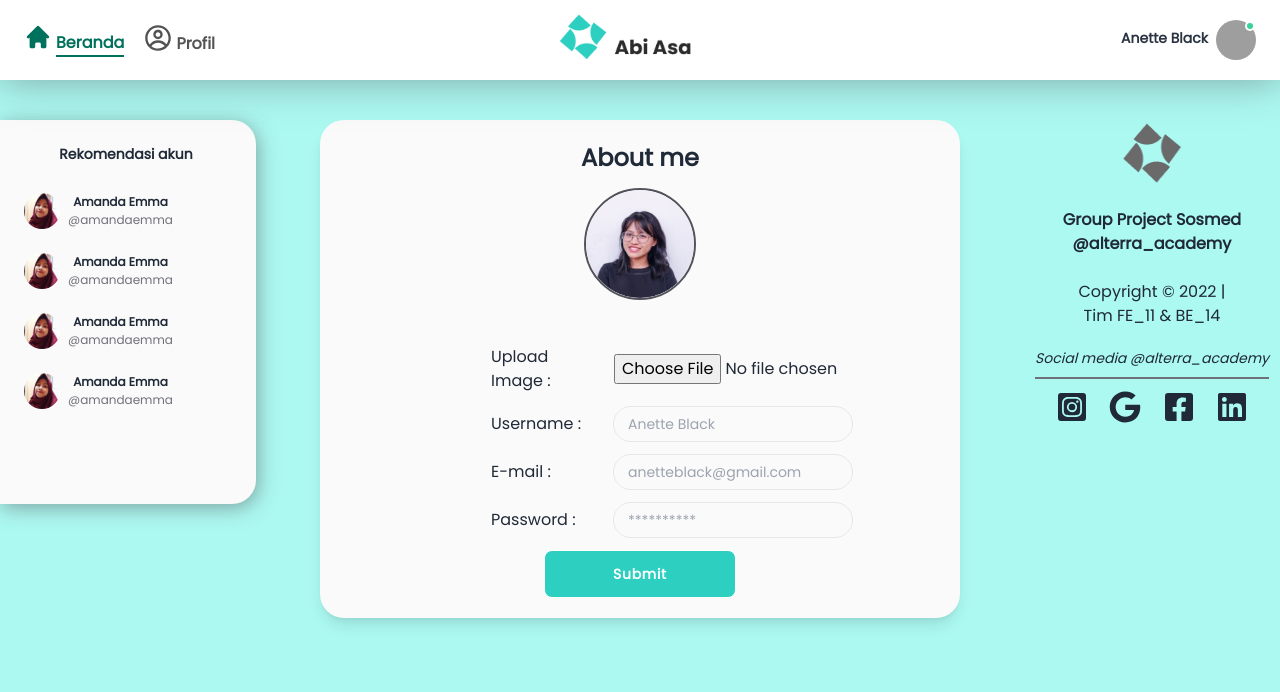
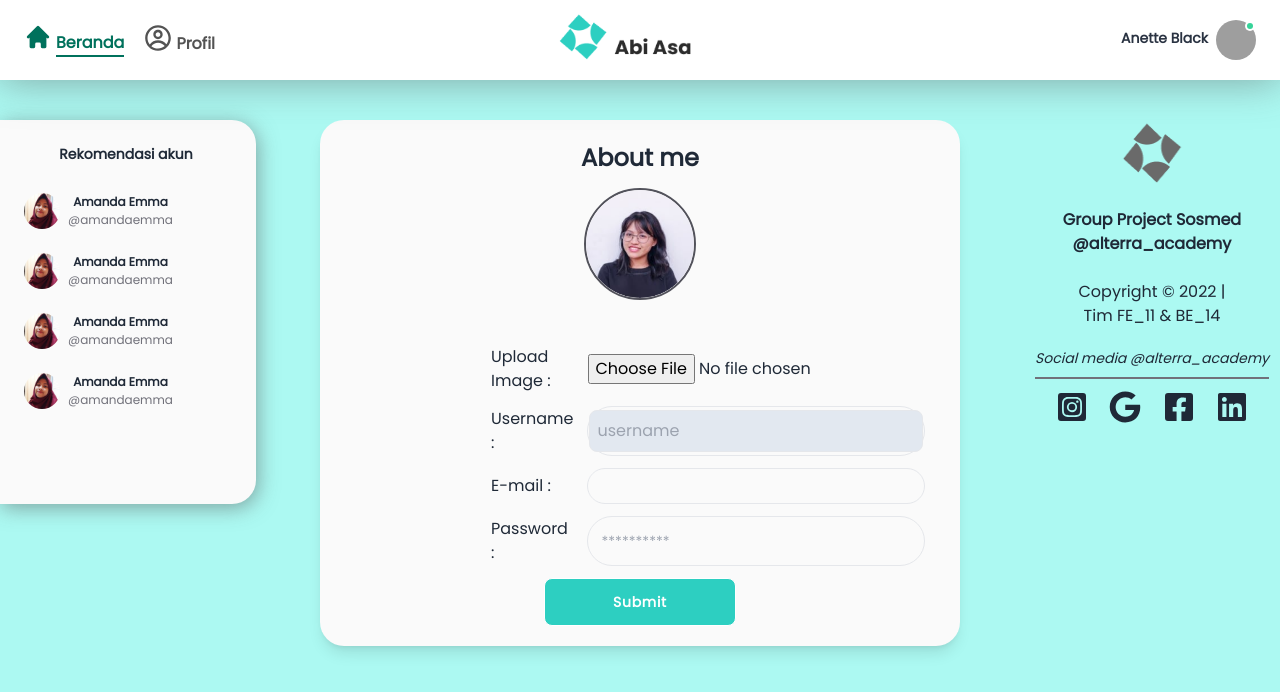
Before and after one commit to prysciladinda/Social-Media-Apps, a React (Vite) app: page /aboutme in a window 1280 px wide. Shown: the top 692 px of the page. Built offline with nearby package versions, Linux system fonts and the light colour scheme; no server answers; grey boxes are pictures that could not be loaded; a web font is replaced by a local one.

Commit message:
feat: add a display data user on aboutme

```diff
--- a/src/components/Input.tsx
+++ b/src/components/Input.tsx
@@ -2,14 +2,15 @@ import { InputHTMLAttributes } from "react";
 
 interface Props extends InputHTMLAttributes<HTMLInputElement> {
   id: string;
+  placeholder: string;
 }
 
-function Input({ id, ...props }: Props) {
+function Input({ placeholder, id, ...props }: Props) {
   return (
     <input
       id={id}
       type="text"
-      placeholder="Type here"
+      placeholder={placeholder}
       className="input input-sm input-ghost w-full max-w-xs"
       {...props}
     />
--- /dev/null
+++ b/src/components/inputEditData.tsx
@@ -0,0 +1,17 @@
+import { InputHTMLAttributes } from "react";
+
+interface Props extends InputHTMLAttributes<HTMLInputElement> {
+  id: string;
+}
+
+function CustomInput({ id, ...props }: Props) {
+  return (
+    <input
+      id={id}
+      className="bg-slate-200 rounded-lg text-black p-2 border focus:outline-none focus:border-blue-900 focus:ring-1 focus:ring-blue-900"
+      {...props}
+    />
+  );
+}
+
+export default CustomInput;
--- a/src/pages/aboutme.tsx
+++ b/src/pages/aboutme.tsx
@@ -1,20 +1,125 @@
+import React, { useState, useEffect } from "react";
+import { useNavigate } from "react-router";
+import axios from "axios";
+
+import withReactContent from "sweetalert2-react-content";
+
+import Inputedit from "../components/inputEditData";
+import Button from "../components/buttonRegister";
+import SideNav from "../components/sideNav";
 import Footer from "../components/footer";
-import Input from "../components/Input";
 import Layout from "../components/Layout";
 import Navbar from "../components/navbar";
-import SideNav from "../components/sideNav";
+import Input from "../components/Input";
+
+import Swal from "../utils/swal";
 
 import Profil from "../assets/profile.png";
-import Button from "../components/buttonRegister";
+
+interface ProfileType {
+  email?: string;
+  username?: string;
+  image?: any;
+}
 
 const Aboutme = () => {
+  const MySwal = withReactContent(Swal);
+  const navigate = useNavigate();
+
+  const [objSubmit, setObjSubmit] = useState<ProfileType>({});
+
+  const [username, setUsername] = useState<string>("");
+  const [email, setEmail] = useState<string>("");
+  const [loading, setLoading] = useState<boolean>(true);
+
+  useEffect(() => {
+    fetchData();
+  }, []);
+
+  function fetchData() {
+    axios
+      .get(
+        "https://virtserver.swaggerhub.com/griffinhenry07/socialmedia/1.0.0/users"
+      )
+      .then((res) => {
+        const { username, email } = res.data;
+        setUsername(username);
+        setEmail(email);
+        // console.log(res.data);
+        console.log(username);
+        console.log(email);
+      })
+      .catch((err) => {
+        console.log(err);
+      })
+      .finally(() => setLoading(false));
+  }
+
+  const handleSubmit = async (e: React.FormEvent<HTMLFormElement>) => {
+    console.log(handleSubmit); //
+    setLoading(true);
+    e.preventDefault();
+    const formData = new FormData();
+    let key: keyof typeof objSubmit;
+    for (key in objSubmit) {
+      formData.append(key, objSubmit[key]);
+    }
+
+    // const handleSubmit = async (e: React.FormEvent<HTMLFormElement>) => {
+    //   console.log(handleSubmit);
+    //   setLoading(true);
+    //   e.preventDefault();
+    //   const formData = {
+    //     username,
+    //     email,
+    //   };
+
+    axios
+      .put(
+        "https://virtserver.swaggerhub.com/griffinhenry07/socialmedia/1.0.0/users",
+        formData,
+        {
+          headers: {
+            "Content-Type": "multipart/form-data",
+          },
+        }
+      )
+      .then((res) => {
+        const { message } = res.data;
+        console.log(res.data); //console
+        MySwal.fire({
+          title: "Data was edit . . .",
+          text: message,
+          showCancelButton: false,
+        });
+        setObjSubmit({});
+      })
+      .catch((err) => {
+        const { message } = err.response.data;
+        MySwal.fire({
+          title: " Error data to edit ",
+          text: message,
+          showCancelButton: false,
+        });
+      })
+      .finally(() => fetchData());
+  };
+
+  const handleChange = (value: string | File, key: keyof typeof objSubmit) => {
+    let temp = { ...objSubmit };
+    temp[key] = value;
+    setObjSubmit(temp);
+  };
+
   return (
     <Layout>
+      <>
         <Navbar />
         <div className="grid grid-cols-12 mt-10">
           <div className="col-span-3">
             <SideNav />
           </div>
+
           <div className="col-span-6">
             <div className="flex flex-col items-center w-full bg-zinc-50 rounded-3xl shadow-lg text-center p-5">
               <p className="text-[24px] font-bold mb-3">About me</p>
@@ -23,12 +128,13 @@ const Aboutme = () => {
                 src={Profil}
                 alt="profil.png"
               />
-            <table className="w-9/12 mt-8 border-separate border-spacing-3">
+
+              <form className="w-9/12" onSubmit={(e) => handleSubmit(e)}>
+                <table className="mt-8 border-separate border-spacing-3">
                   <tbody className="text-left">
                     <tr>
                       <td className="pl-16">Upload Image :</td>
                       <td className="item-center  rounded-full w-[15em]">
-                    <form action="">
                         <input
                           className="w-full"
                           type="file"
@@ -36,17 +142,29 @@ const Aboutme = () => {
                           name="img"
                           accept="image/*"
                         />
-                    </form>
                       </td>
                     </tr>
                     <tr>
                       <td className="pl-16">Username :</td>
                       <td className="item-center border rounded-full w-[15em]">
-                    <Input
+                        <Inputedit
+                          id="input-username"
+                          type="text"
+                          placeholder="username"
+                          defaultValue={username}
+                          onChange={
+                            (e) => handleChange(e.target.value, "username") //ttd Noted
+                          }
+                        />
+                        {/* <Input
                           id="input_username"
                           type="username"
-                      placeholder="Anette Black"
-                    />
+                          placeholder={username}
+                          defaultValue={username}
+                          onChange={(e) =>
+                            handleChange(e.target.value, "username")
+                          }
+                        /> */}
                       </td>
                     </tr>
                     <tr>
@@ -55,7 +173,11 @@ const Aboutme = () => {
                         <Input
                           id="input_email"
                           type="email"
-                      placeholder="anetteblack@gmail.com"
+                          placeholder={email}
+                          defaultValue={email}
+                          onChange={(e) =>
+                            handleChange(e.target.value, "email")
+                          }
                         />
                       </td>
                     </tr>
@@ -71,13 +193,15 @@ const Aboutme = () => {
                     </tr>
                   </tbody>
                 </table>
-            <Button id="submitAboutme" label="Submit" />
+              </form>
+              <Button id="btn-submit" label="Submit" loading={loading} />
             </div>
           </div>
           <div className="col-span-3">
             <Footer />
           </div>
         </div>
+      </>
     </Layout>
   );
 };
--- a/src/pages/auth/Login.tsx
+++ b/src/pages/auth/Login.tsx
@@ -41,13 +41,11 @@ function Login() {
       password,
     };
     axios
-      .post(
-        "https://virtserver.swaggerhub.com/griffinhenry07/socialmedia/1.0.0/login",
-        body
-      )
+      .post("http://18.142.182.200/login", body)
       .then((res) => {
         const { data, message } = res.data;
-        setCookie("token", data.token, { path: "/" });
+        console.log(res.data);
+        setCookie("token", data.token, { path: "/profile" });
         dispatch(handleAuth(true));
         MySwal.fire({
           title: "Success",
--- a/src/pages/auth/Register.tsx
+++ b/src/pages/auth/Register.tsx
@@ -36,7 +36,6 @@ function Register() {
   }, [name, email, password]);
 
   const handleSubmit = async (e: React.FormEvent<HTMLFormElement>) => {
-    console.log(handleSubmit); //console 1
     setLoading(true);
     e.preventDefault();
     const body = {
@@ -44,12 +43,10 @@ function Register() {
       email,
       password,
     };
+    console.log(body); //console 1
 
     axios
-      .post(
-        "https://virtserver.swaggerhub.com/griffinhenry07/socialmedia/1.0.0/users",
-        body
-      )
+      .post("http://18.142.182.200/register", body)
 
       .then((res) => {
         const { message, data } = res.data;
--- a/src/pages/detail.tsx
+++ b/src/pages/detail.tsx
@@ -10,7 +10,6 @@ const Detail = () => {
   return (
     <Layout>
       <Navbar />
-
       <div>
         <div className="grid grid-cols-12 mt-10">
           <div className="col-span-3 h-11">
--- a/src/routes/index.tsx
+++ b/src/routes/index.tsx
@@ -59,7 +59,7 @@ function App() {
     },
     {
       path: "/login",
-      element: checkToken ? <Navigate to="/" /> : <Login />,
+      element: checkToken ? <Navigate to="/profil" /> : <Login />,
     },
     {
       path: "/users",
```
Also changed, not shown: noted.txt (added). Lines whose indentation alone changed are shown as unchanged.
